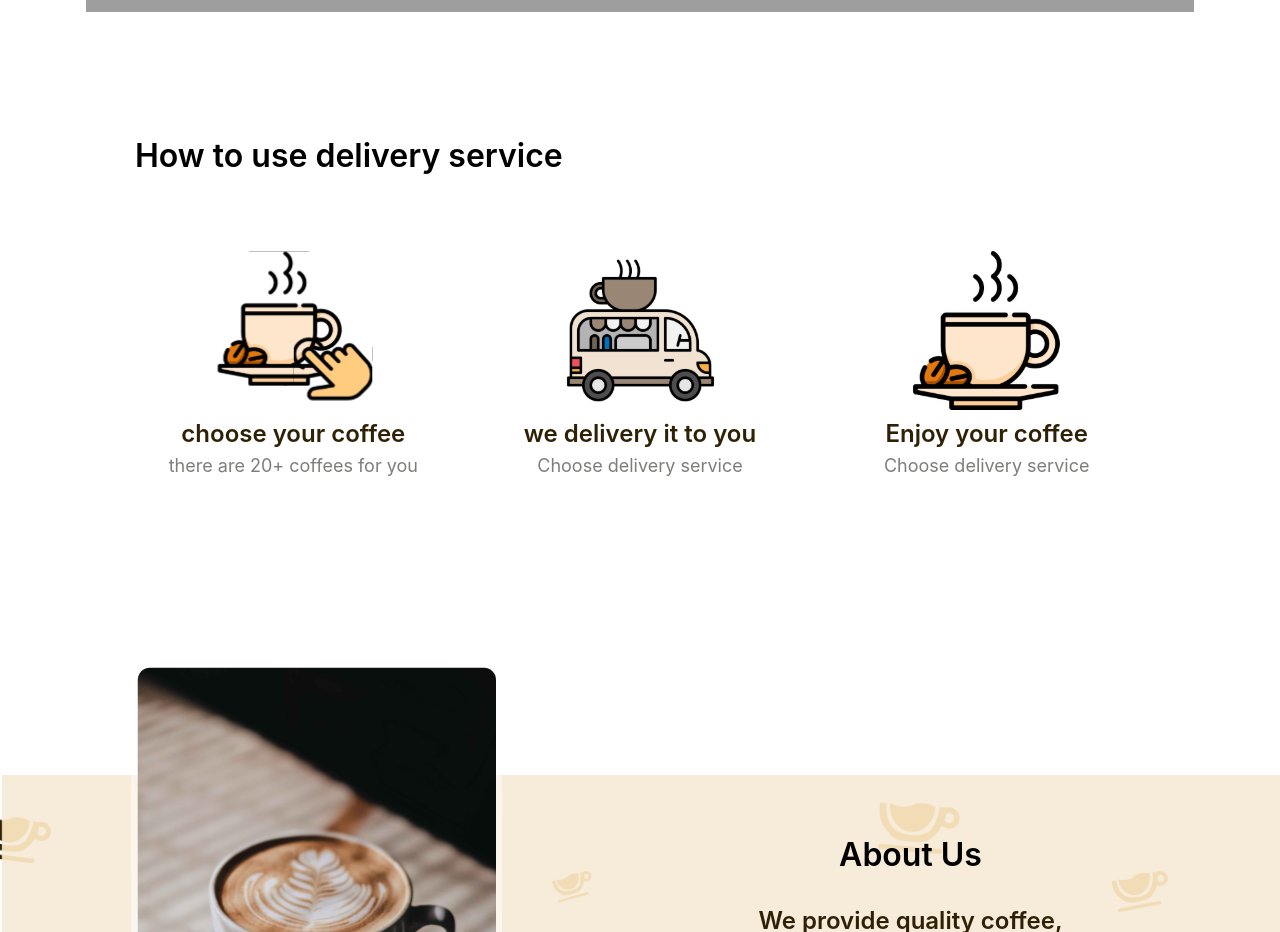
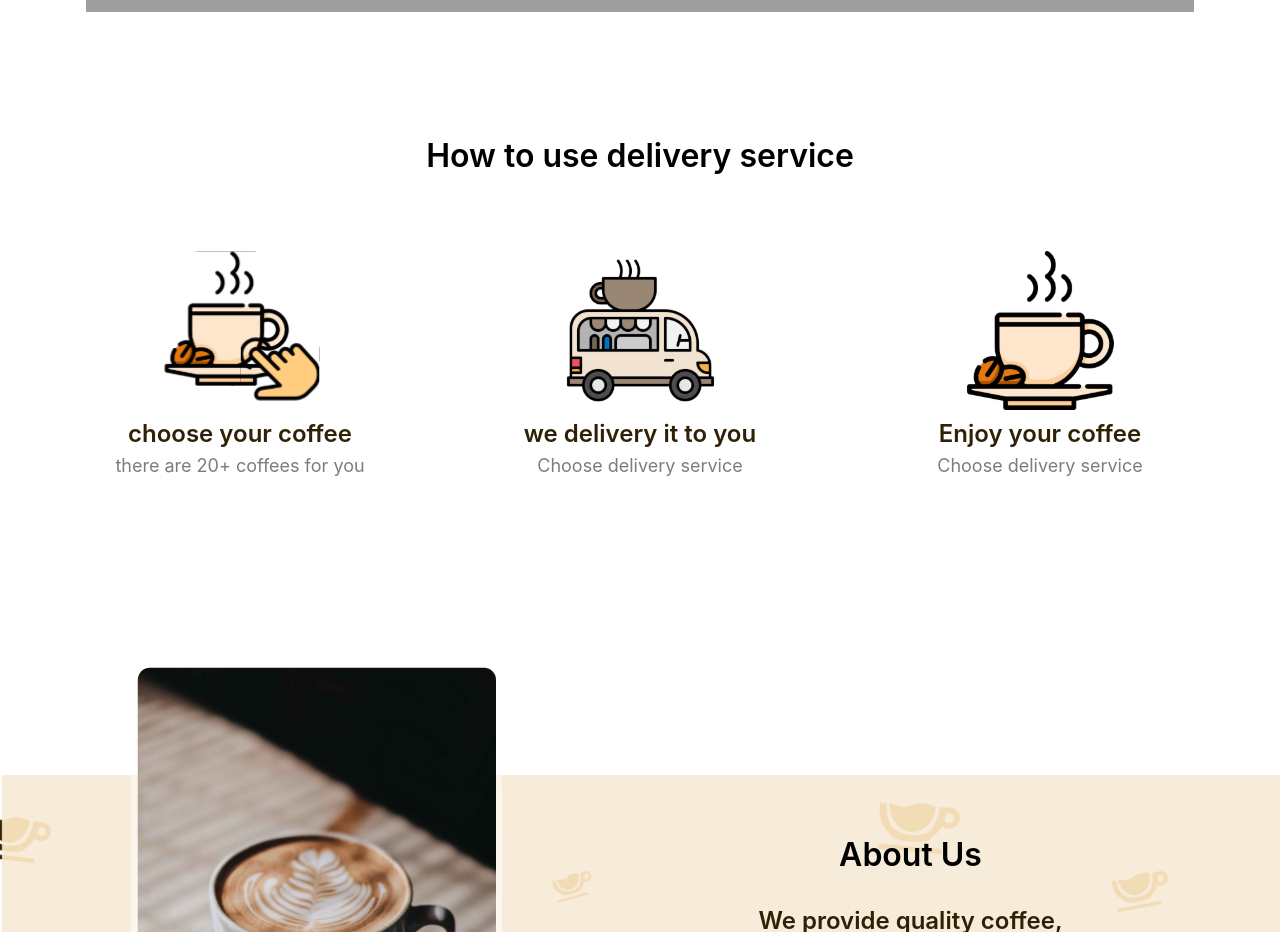
Before and after one commit to AlexandreOSouza/coffee-shop, a Next.js app: page / in a window 1280 px wide. Shown: the part 1200-2132 px from the top of the page. Built offline with nearby package versions, Linux system fonts and the light colour scheme; grey boxes are pictures that could not be loaded.

Commit message:
chore: fix how to use section

```diff
--- a/components/card/index.jsx
+++ b/components/card/index.jsx
@@ -37,7 +37,7 @@ const PopularCard = ({ title, image, hot, cold, soldAmount, rating, desc }) => {
                             </CardTitle>
                             <Flex mt={'12px'} columnGap={'24px'}>
                                 {desc ? (
-                                    <Box maxW={'160px'}>
+                                    <Box maxW={'160px'} display={{base: 'none', md: 'block'}}>
                                         <CardDesc>
                                             {desc}
                                         </CardDesc>
--- a/components/sections/aboutUs/index.jsx
+++ b/components/sections/aboutUs/index.jsx
@@ -18,7 +18,7 @@ const AboutUsSection = () => {
             alignItems={'flex-end'}
             pb={'62px'}
             columnGap={'170px'}
-            mt={'150px'}
+            mt={{base: '0px', md: '150px'}}
         >
             <Flex
                 background={'linear-gradient(180deg, rgba(255, 255, 255, 0.4) 0%, rgba(255, 255, 255, 0.7) 100%)'}
--- a/components/sections/howToUse/index.jsx
+++ b/components/sections/howToUse/index.jsx
@@ -25,14 +25,15 @@ const HowToUseSection = () => {
         <Flex justifyContent={'center'} alignItems={'center'}>
             <Flex
                 mt={'120px'}
-                px={'135px'}
+                px={{base: '60px', md: '135px'}}
                 flexDirection={'column'}
                 width={'100%'}
+                alignItems={{base: 'center', md: ''}}
             >
                 <TitleText>
                     How to use delivery service
                 </TitleText>
-                <Flex columnGap={'30px'} mt={'40px'}>
+                <Flex columnGap={{base: '0', md: '30px'}} mt={'40px'} flexDir={{base: 'column', md: 'row'}}>
                     {SERVICES.map((service, index) => <HowSteps key={index} {...service} />)}
                 </Flex>
             </Flex>
```
